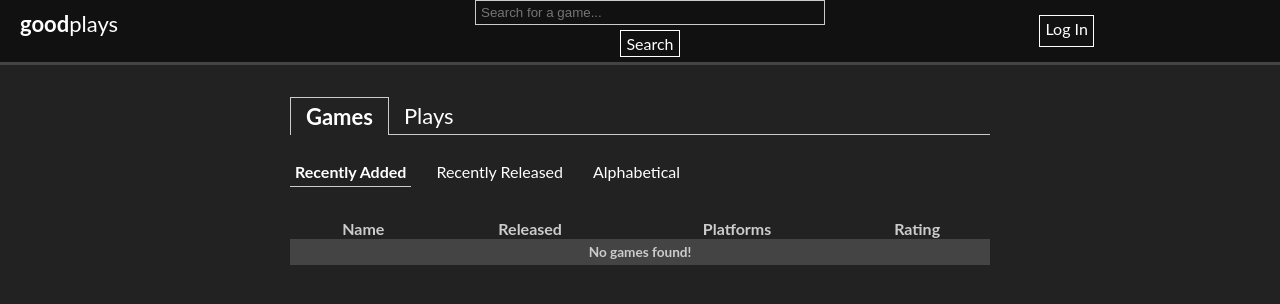
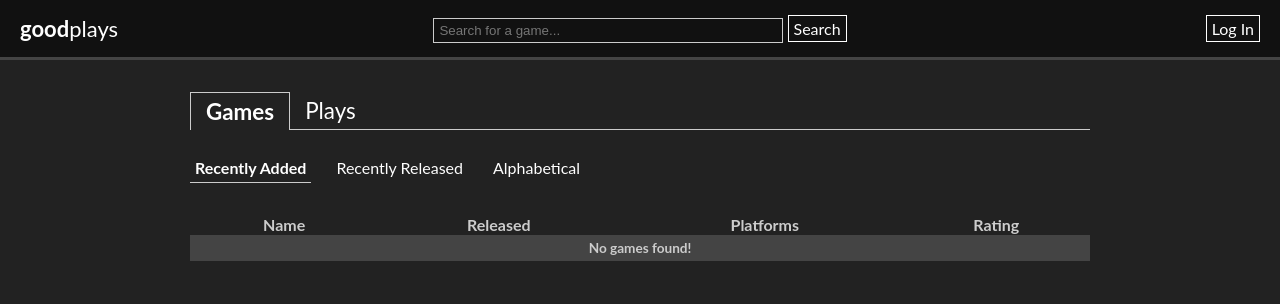
Before and after one commit to spurll/goodplays, a Flask app: page /games in a window 1280 px wide. Shown: the top 304 px of the page. Run offline with Flask 2, Linux system fonts and the light colour scheme; data that the repository does not hold is empty; parts of the project's set-up code (start-up, migrations or seed data) failed here and were passed over.

Commit message:
Fix resizing

```diff
--- a/goodplays/static/style.css
+++ b/goodplays/static/style.css
@@ -50,13 +50,6 @@ th { font-weight: bold; }
 .ui-state-highlight { background-color: #dddddd !important; border-color: #000000 !important; color: #000000 !important; }
 .ui-state-active { background-color: #888888 !important; border-color: #000000 !important; color: #ffffff !important; }
 
-#content {
-    width: 100%;
-    max-width: 700px;
-    margin: auto;
-    padding-top: 10px;
-}
-
 #title-buffer {
     width: 100%;
     height: 52px;
@@ -70,35 +63,24 @@ th { font-weight: bold; }
     position: fixed;
     background-color: #111111;
     border-bottom: solid #444444;
+    display: flex;
 }
 
 #title {
     font-size: 22px;
     padding: 10px 20px;
-    justify-content: left;
+    height: 37px;
+    line-height: 37px;
+}
+
+.small-screen #title {
+    padding: 10px 5px;
 }
 
 #search {
     margin: auto;
     text-align: center;
-}
-
-.flex-container {
-    display: flex;
-}
-
-.flex-box {
-    flex: 1;
-    display: flex;
-    justify-content: center;
-}
-
-.flex-box:first-child > span { margin-right: auto; }
-
-.flex-box:last-child > span { margin-left: auto; }
-
-#user {
-    padding: 10px;
+    white-space: nowrap;
 }
 
 input[type="search"] {
@@ -111,36 +93,53 @@ input[type="search"] {
     padding: 1px 4px 2px;
 }
 
+.small-screen #current-user {
+    display: none;
+}
+
+#user {
+    padding: 10px 20px;
+    text-align: right;
+    white-space: nowrap;
+}
+
+.small-screen #user {
+    padding: 13px 5px;
+}
+
+.flex-container {
+    display: flex;
+}
+
+.flex-box {
+    flex: 1;
+    display: flex;
+}
+
+.flex-box:first-child > span { margin-right: auto; }
+
+.flex-box:last-child > span { margin-left: auto; }
+
 .small-screen {
     font-size: 70%;
 }
 
-.small-screen #current-user {
-    display: none;
-}
-
-.center {
-    position: absolute;
-    left: 50%;
-    top: 50%;
-    transform: translate(-50%, -50%);
-}
-
-.center-vertical {
-    position: absolute;
-    top: 50%;
-    transform: translateY(-50%);
+#content {
+    width: 100%;
+    max-width: 900px;
+    margin: auto;
+    padding-top: 10px;
 }
 
 h1 {
     text-align: center;
-    font-size: 22px;
+    font-size: 140%;
     padding: 5px 0 10px;
 }
 
 h2 {
     text-align: center;
-    font-size: 16px;
+    font-size: 100%;
 }
 
 :not(.tabs) h1, :not(.tabs) h2 {
--- a/goodplays/templates/base.html
+++ b/goodplays/templates/base.html
@@ -36,7 +36,7 @@
             }
 
             function resizeContent() {
-                if ($(window).width() < 700) {
+                if ($(window).width() < 900) {
                     // Moves and resizes the links and login information information on a smaller screen.
                     $('body').addClass('small-screen');
                 }
@@ -65,6 +65,7 @@
             </div>
 
             <div id="user" class="flex-box">
+                <span>
                     {% if not hide_user %}
                     {% if user and user.is_authenticated %}
                     <span id="current-user">Logged in as {{user.name}}.</span>
@@ -73,6 +74,7 @@
                     <a class="button" href={{ url_for('login', next=url_for(request.endpoint, **dict(request.view_args))) }}>Log In</a>
                     {% endif %}
                     {% endif %}
+                </span>
             </div>
         </div>
 
```
Also changed, not shown: readme.md. Lines whose indentation alone changed are shown as unchanged.
